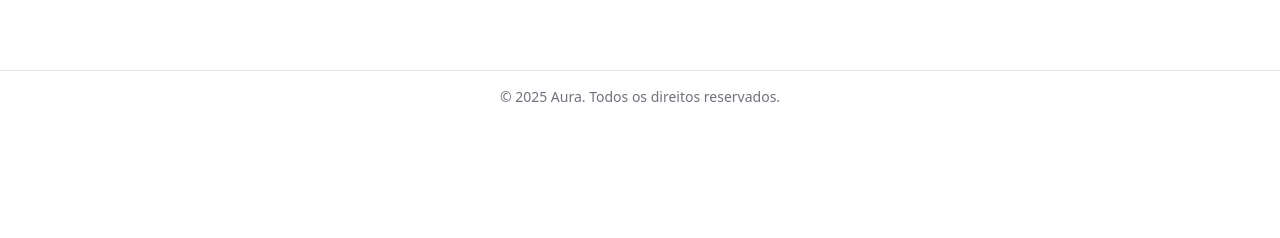
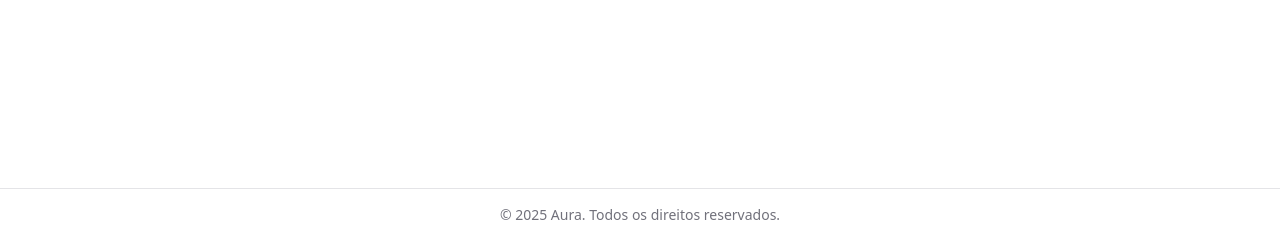
Before and after one commit to GuilhermeAMendes/aura-movies-tdd, a Next.js app in the folder frontend/: page / in a window 1280 px wide. Shown: the part 677-915 px from the top of the page. Before the commit the page ends 800 px from the top, so only its background shows below. Built offline with nearby package versions, Linux system fonts and the light colour scheme; no server answers.

Commit message:
feat: add structural component in root layout

```diff
--- a/frontend/src/app/layout.tsx
+++ b/frontend/src/app/layout.tsx
@@ -4,6 +4,9 @@ import "./globals.css";
 
 // Components
 import { StoreInitializer } from "@/components/providers/StoreInitizer";
+import { Header } from "@/components/layout/Header";
+import { Footer } from "@/components/layout/Footer";
+import { Toaster } from "@/components/ui/sonner";
 
 // Metadata
 const geistSans = Geist({
@@ -17,8 +20,8 @@ const geistMono = Geist_Mono({
 });
 
 export const metadata: Metadata = {
-  title: "Create Next App",
-  description: "Generated by create next app",
+  title: "Aura",
+  description: "Seu guia definitivo para o mundo do cinema.",
 };
 
 export default function RootLayout({
@@ -31,8 +34,11 @@ export default function RootLayout({
       <body
         className={`${geistSans.variable} ${geistMono.variable} antialiased`}
       >
+        <Header />
         <StoreInitializer />
-        {children}
+        <main className="flex-1 flex flex-col">{children}</main>
+        <Footer />
+        <Toaster richColors position="top-right" />
       </body>
     </html>
   );
--- a/frontend/src/app/page.tsx
+++ b/frontend/src/app/page.tsx
@@ -1,11 +1,9 @@
 "use client";
 
 import Image from "next/image";
-import Link from "next/link";
 
 import { Button } from "@/components/ui/button";
 import { useNavigationHandler } from "@/shared/hooks/navigation/useNavigation";
-import { Header } from "@/components/layout/Header";
 
 export default function HomePage() {
   const { navigateTo } = useNavigationHandler();
@@ -16,7 +14,6 @@ export default function HomePage() {
 
   return (
     <div className="flex flex-col min-h-screen bg-background text-foreground">
-      <Header />
       <main className="flex-1 flex items-center justify-center p-4 md:p-8">
         <section className="flex flex-col md:flex-row items-center justify-center gap-12 md:gap-16 max-w-6xl w-full">
           <div className="relative w-full max-w-md h-64 md:h-96 flex-1">
@@ -49,10 +46,6 @@ export default function HomePage() {
           </div>
         </section>
       </main>
-
-      <footer className="w-full border-t bg-background text-center py-4 text-sm text-muted-foreground">
-        © {new Date().getFullYear()} Aura. Todos os direitos reservados.
-      </footer>
     </div>
   );
 }
```
